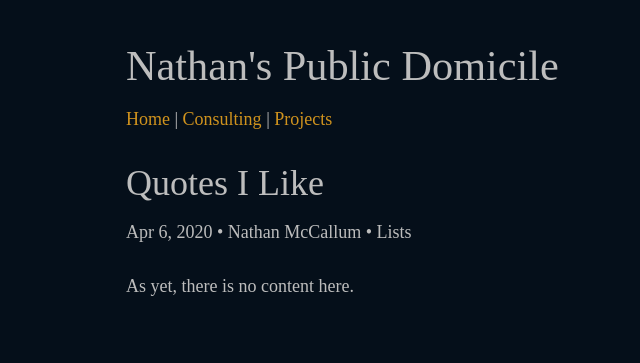
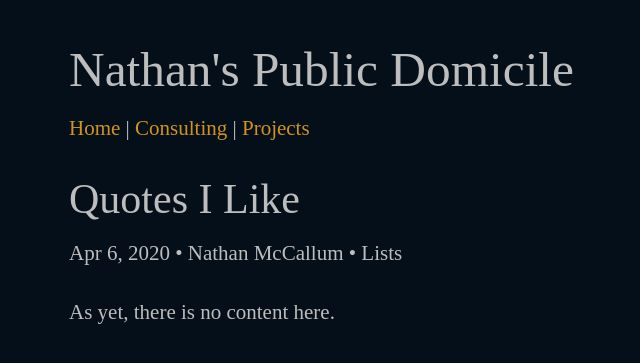
Before and after one commit to 1vasari/nathan-mccallum.com, a Jekyll site: the page built from _posts/2020-04-06-quotes.md, in a window 1280 px wide. Shown: the top 363 px of the page, without its empty margins (172-812 px from the left). Built offline with Jekyll 4.4.1, drawn with Linux system fonts in a browser that asks for light colours.

Commit message:
Increase size

```diff
--- a/_includes/css/sakura.scss
+++ b/_includes/css/sakura.scss
@@ -16,7 +16,7 @@ html {
   background-color: #050f1a; }
 
 body {
-  font-size: 1.8rem;
+  font-size: 2.1rem;
   line-height: 1.618;
   max-width: 38em;
   margin: auto;
@@ -25,11 +25,11 @@ body {
 
 @media (max-width: 684px) {
   body {
-    font-size: 1.53rem; } }
+    font-size: 1.83rem; } }
 
 @media (max-width: 382px) {
   body {
-    font-size: 1.35rem; } }
+    font-size: 1.65rem; } }
 
 h1, h2, h3, h4, h5, h6 {
   line-height: 1.1;
```
